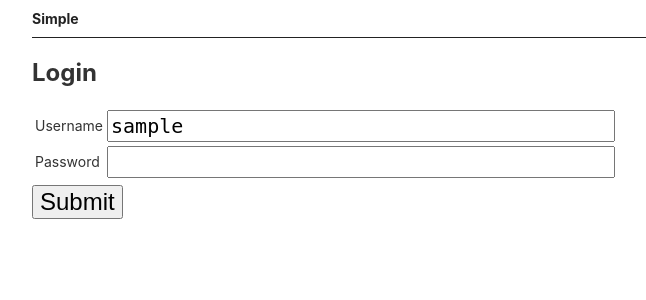
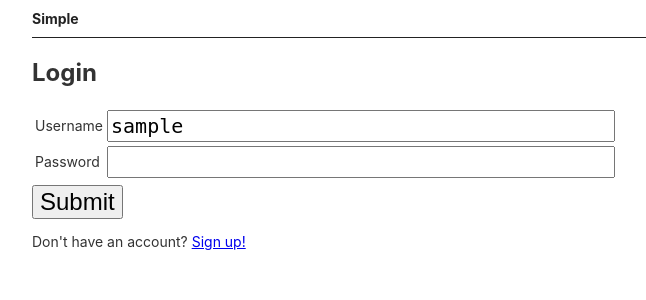
Before and after one commit to hueykwik/blog, a Python web app: template templates/login.html in a window 1280 px wide. Shown: the top 300 px of the page, without its empty margins (258-904 px from the left). Run offline with Jinja, Linux system fonts and the light colour scheme; the template is opened without the code that fills it: most values are stand-ins (such as "Sample title", 1, 10 or a date in 2020); some libraries are stand-ins or nearby versions.

Commit message:
Add sign up link in login.

```diff
--- a/templates/login.html
+++ b/templates/login.html
@@ -35,5 +35,7 @@
       </tbody></table>
 
       <input type="submit">
+
+      <p>Don't have an account? <a href="/signup">Sign up!</a></p>
     </form>
 {% endblock %}
```
